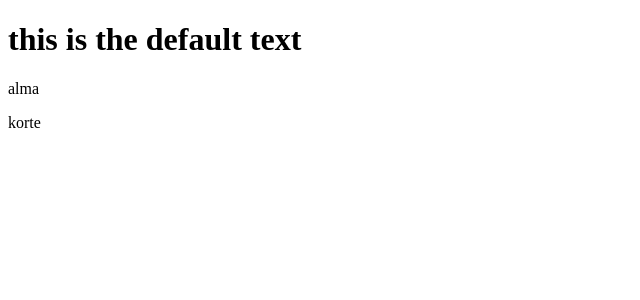
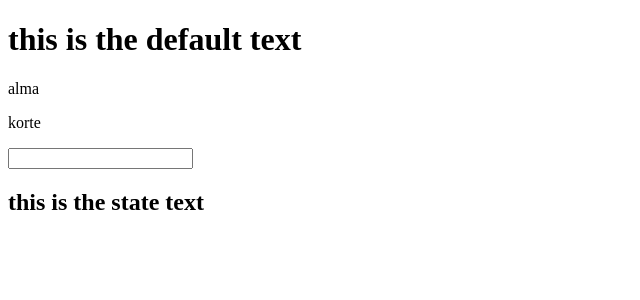
Before and after one commit to MacRayy/reactpractice, a React (Create React App) app in the folder awesomeapp/: page / in a window 1280 px wide. Shown: the top 300 px of the page, without its empty margins (0-640 px from the left). Built offline with nearby package versions, Linux system fonts and the light colour scheme.

Commit message:
feat(app): the use of state value

```diff
--- a/awesomeapp/src/App.js
+++ b/awesomeapp/src/App.js
@@ -9,6 +9,17 @@ import React from 'react'
 // }
 
 class App extends React.Component {
+	constructor() {
+		super()
+		this.state = {
+			newText: 'this is the state text'
+		}
+	}
+
+	update(event) {
+		this.setState({newText: event.target.value})
+	}
+
 	render() {
 		let txt = this.props.txt
 		let cat = this.props.cat
@@ -18,6 +29,11 @@ class App extends React.Component {
 				<h1>{txt}</h1>
 				<p>{cat}</p>
 				<p>{this.props.fruit}</p>
+				<div>
+					<input type="text"
+						onChange={this.update.bind(this)}/>
+					<h2>{this.state.newText}</h2>
+				</div>
 			</div>
 		)
 	}
```
